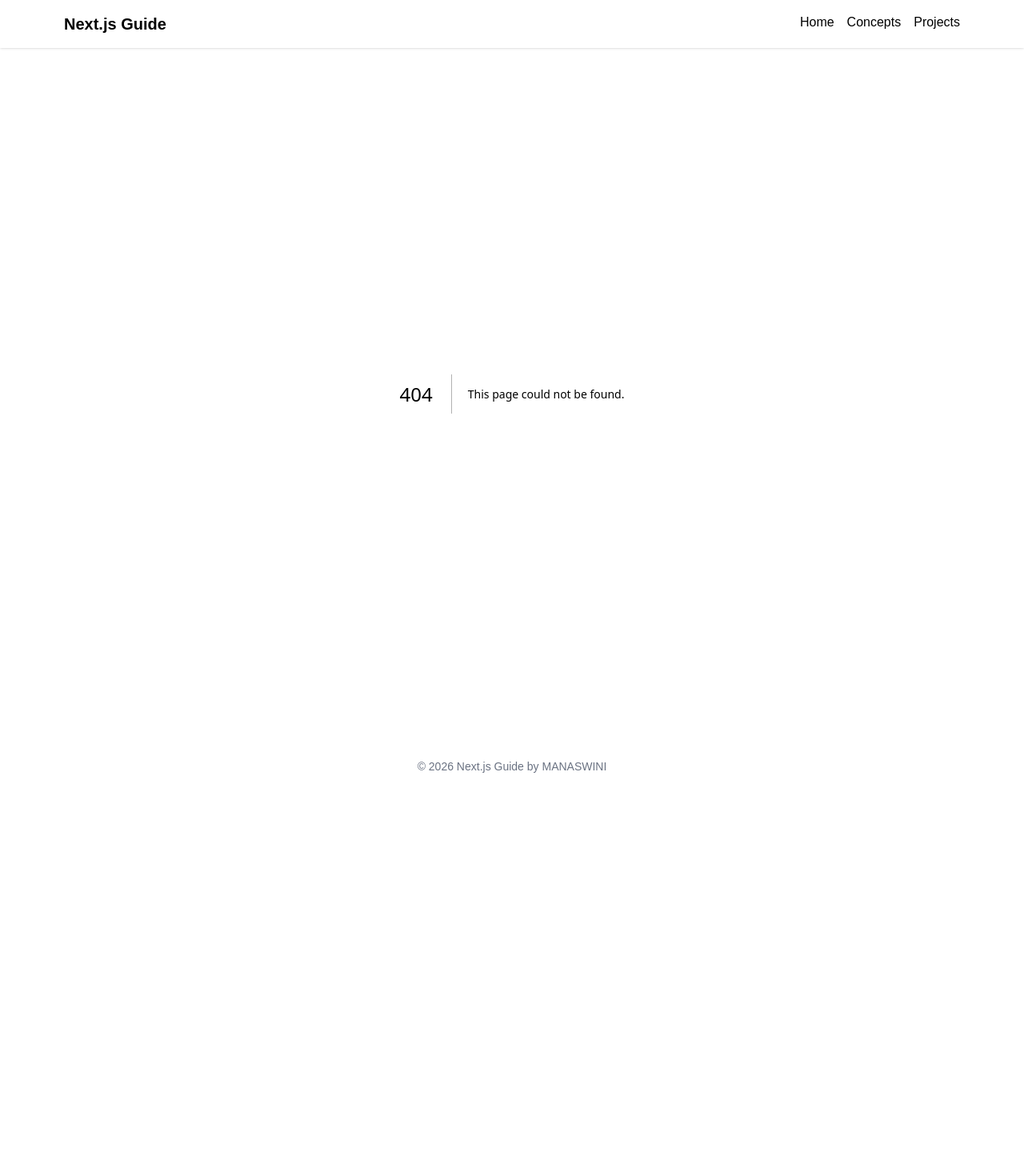
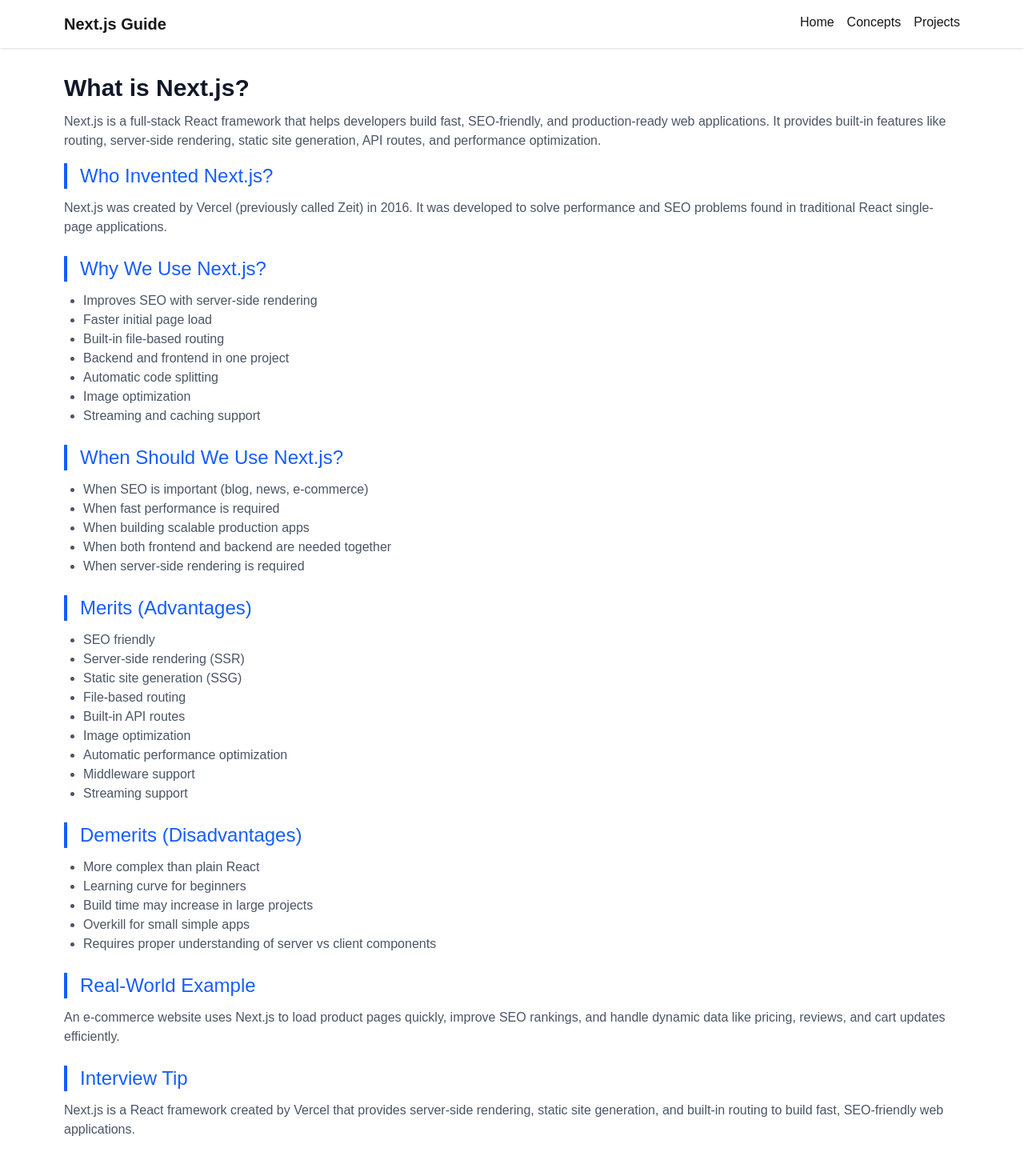
Before and after one commit to Monisasmal/nextjs-concept, a Next.js app: page /concepts/deepdiveNextjs in a window 1280 px wide. Before the commit this address had no page. Shown: the top 1470 px of the page at 80% size. Before the commit the page ends 992 px from the top, so only its background shows below. Built offline with nearby package versions, Linux system fonts and the light colour scheme.

Commit message:
update concept

```diff
--- /dev/null
+++ b/src/app/concepts/deepdiveNextjs/page.jsx
@@ -0,0 +1,115 @@
+export const metadata = {
+  title: "What is Next.js – Complete Guide",
+  description:
+    "Learn what Next.js is, why and when to use it, its advantages, disadvantages, and who invented it.",
+};
+
+export default function NextJSConcept() {
+  return (
+    <article className="prose prose-slate max-w-none">
+
+      <h1 className="text-2xl md:text-3xl font-bold text-gray-900 mb-3">
+        What is Next.js?
+      </h1>
+
+      <p className="mb-4 text-gray-600">
+        Next.js is a full-stack React framework that helps developers build
+        fast, SEO-friendly, and production-ready web applications.
+        It provides built-in features like routing, server-side rendering,
+        static site generation, API routes, and performance optimization.
+      </p>
+
+      {/* WHO INVENTED */}
+      <h2 className="text-2xl text-blue-600 border-l-4 border-blue-600 pl-4 mb-3">
+        Who Invented Next.js?
+      </h2>
+
+      <p className="text-gray-600 mb-6">
+        Next.js was created by Vercel (previously called Zeit) in 2016.
+        It was developed to solve performance and SEO problems found in
+        traditional React single-page applications.
+      </p>
+
+      {/* WHY */}
+      <h2 className="text-2xl text-blue-600 border-l-4 border-blue-600 pl-4 mb-3">
+        Why We Use Next.js?
+      </h2>
+
+      <ul className="list-disc pl-6 text-gray-600 mb-6">
+        <li>Improves SEO with server-side rendering</li>
+        <li>Faster initial page load</li>
+        <li>Built-in file-based routing</li>
+        <li>Backend and frontend in one project</li>
+        <li>Automatic code splitting</li>
+        <li>Image optimization</li>
+        <li>Streaming and caching support</li>
+      </ul>
+
+      {/* WHEN */}
+      <h2 className="text-2xl text-blue-600 border-l-4 border-blue-600 pl-4 mb-3">
+        When Should We Use Next.js?
+      </h2>
+
+      <ul className="list-disc pl-6 text-gray-600 mb-6">
+        <li>When SEO is important (blog, news, e-commerce)</li>
+        <li>When fast performance is required</li>
+        <li>When building scalable production apps</li>
+        <li>When both frontend and backend are needed together</li>
+        <li>When server-side rendering is required</li>
+      </ul>
+
+      {/* MERITS */}
+      <h2 className="text-2xl text-blue-600 border-l-4 border-blue-600 pl-4 mb-3">
+        Merits (Advantages)
+      </h2>
+
+      <ul className="list-disc pl-6 text-gray-600 mb-6">
+        <li>SEO friendly</li>
+        <li>Server-side rendering (SSR)</li>
+        <li>Static site generation (SSG)</li>
+        <li>File-based routing</li>
+        <li>Built-in API routes</li>
+        <li>Image optimization</li>
+        <li>Automatic performance optimization</li>
+        <li>Middleware support</li>
+        <li>Streaming support</li>
+      </ul>
+
+      {/* DEMERITS */}
+      <h2 className="text-2xl text-blue-600 border-l-4 border-blue-600 pl-4 mb-3">
+        Demerits (Disadvantages)
+      </h2>
+
+      <ul className="list-disc pl-6 text-gray-600 mb-6">
+        <li>More complex than plain React</li>
+        <li>Learning curve for beginners</li>
+        <li>Build time may increase in large projects</li>
+        <li>Overkill for small simple apps</li>
+        <li>Requires proper understanding of server vs client components</li>
+      </ul>
+
+      {/* REAL WORLD */}
+      <h2 className="text-2xl text-blue-600 border-l-4 border-blue-600 pl-4 mb-3">
+        Real-World Example
+      </h2>
+
+      <p className="text-gray-600 mb-6">
+        An e-commerce website uses Next.js to load product pages quickly,
+        improve SEO rankings, and handle dynamic data like pricing,
+        reviews, and cart updates efficiently.
+      </p>
+
+      {/* INTERVIEW */}
+      <h2 className="text-2xl text-blue-600 border-l-4 border-blue-600 pl-4 mb-3">
+        Interview Tip
+      </h2>
+
+      <p className="text-gray-600">
+        Next.js is a React framework created by Vercel that provides
+        server-side rendering, static site generation, and built-in routing
+        to build fast, SEO-friendly web applications.
+      </p>
+
+    </article>
+  );
+}
```
